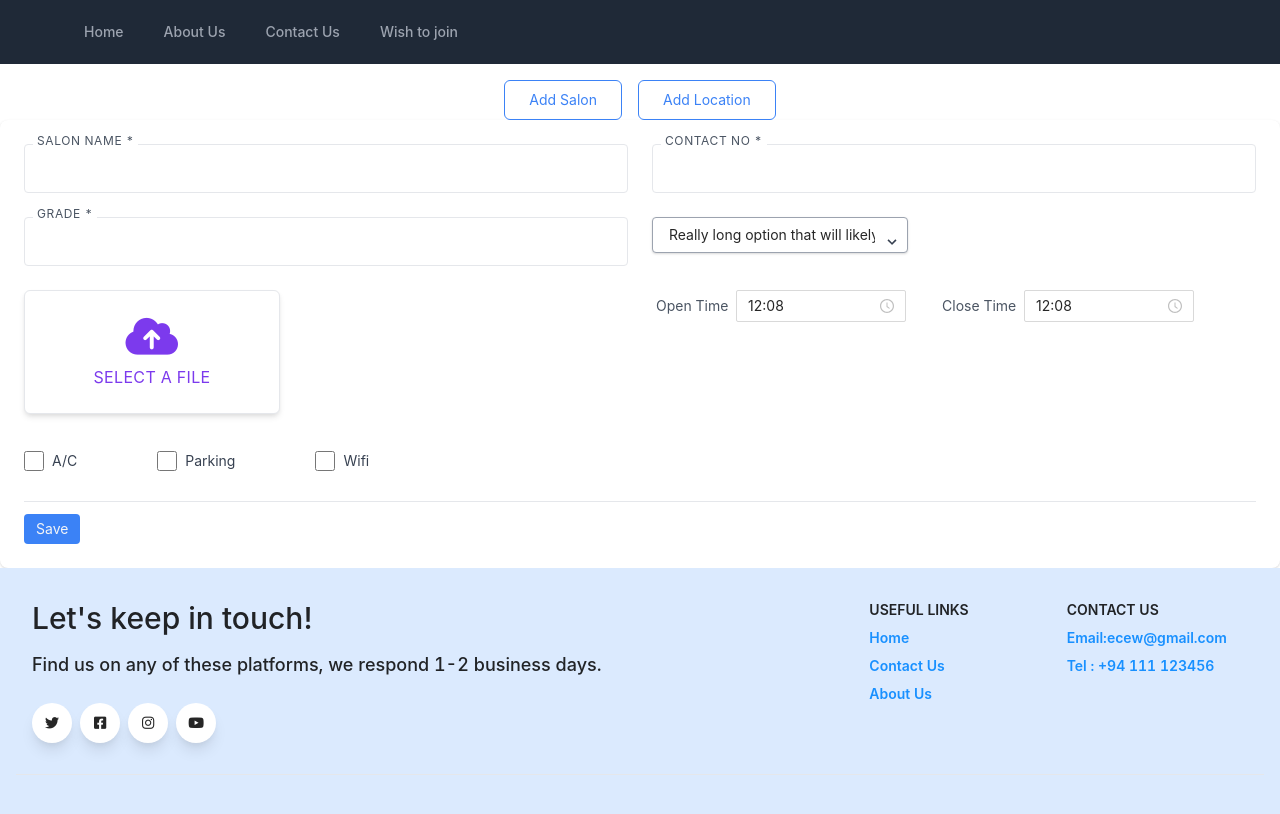
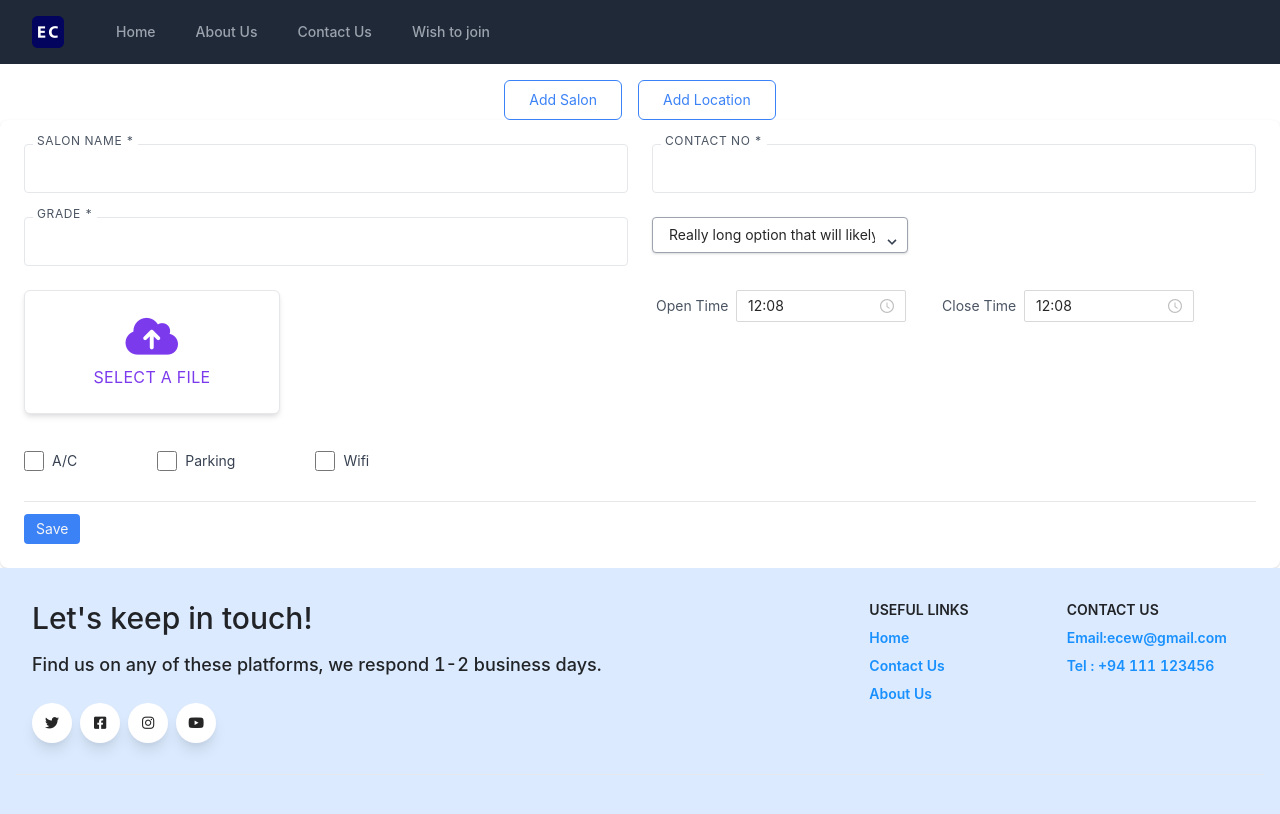
Before and after one commit to Kalz47/end-ecrew, a React (Create React App) app: page /adminHome in a window 1280 px wide. Shown: the top 814 px of the page. Built offline with nearby package versions, Linux system fonts and the light colour scheme.

Commit message:
added card details

```diff
--- a/public/index.html
+++ b/public/index.html
@@ -9,7 +9,7 @@
       name="description"
       content="Web site created using create-react-app"
     />
-    <link rel="apple-touch-icon" href="%PUBLIC_URL%/logo192.png" />
+    <!-- <link rel="apple-touch-icon" href="%PUBLIC_URL%/logo192.png" /> -->
     <link rel="preconnect" href="https://fonts.googleapis.com" />
     <link rel="preconnect" href="https://fonts.gstatic.com" crossorigin />
     <link
@@ -26,7 +26,7 @@
       referrerpolicy="no-referrer"
     />
 
-    <title>React App</title>
+    <title>Ecrew</title>
   </head>
   <body>
     <noscript>You need to enable JavaScript to run this app.</noscript>
--- a/src/Client/Components/Footer.js
+++ b/src/Client/Components/Footer.js
@@ -90,7 +90,6 @@ export default function Footer() {
                     </a>
                   </li>
                   <li>
-                    {/* <a href="tel:+1-555-555-1212">555-555-1212</a> */}
                     <a
                       className="text-blueGray-600 hover:text-blueGray-800 font-semibold block pb-2 text-sm"
                       href="tel:+1-555-555-1212"
--- a/src/Client/Components/Navbar.js
+++ b/src/Client/Components/Navbar.js
@@ -1,6 +1,7 @@
 import React, { useState } from "react";
 import { Transition } from "@headlessui/react";
 import { Link, useLocation } from "react-router-dom";
+import Logo from "../Components/logo/logo.png";
 
 function Nav() {
   const [isOpen, setIsOpen] = useState(false);
@@ -14,13 +15,9 @@ function Nav() {
         <div className="max-w-7xl mx-auto px-4 sm:px-6 lg:px-8">
           <div className="flex items-center justify-between h-16">
             <div className="flex items-center">
-              {/* <div className="flex-shrink-0">
-                <img
-                  className="h-8 w-8"
-                  src="https://tailwindui.com/img/logos/workflow-mark-indigo-500.svg"
-                  alt="Workflow"
-                />
-              </div> */}
+              <div className="flex-shrink-0">
+                <img className="h-8 w-8" src={Logo} alt="Workflow" />
+              </div>
               <div className="hidden md:block">
                 <div className="ml-10 flex items-baseline space-x-4">
                   <Link
```
Also changed, not shown: src/Client/Components/logo/logo.png (added).
